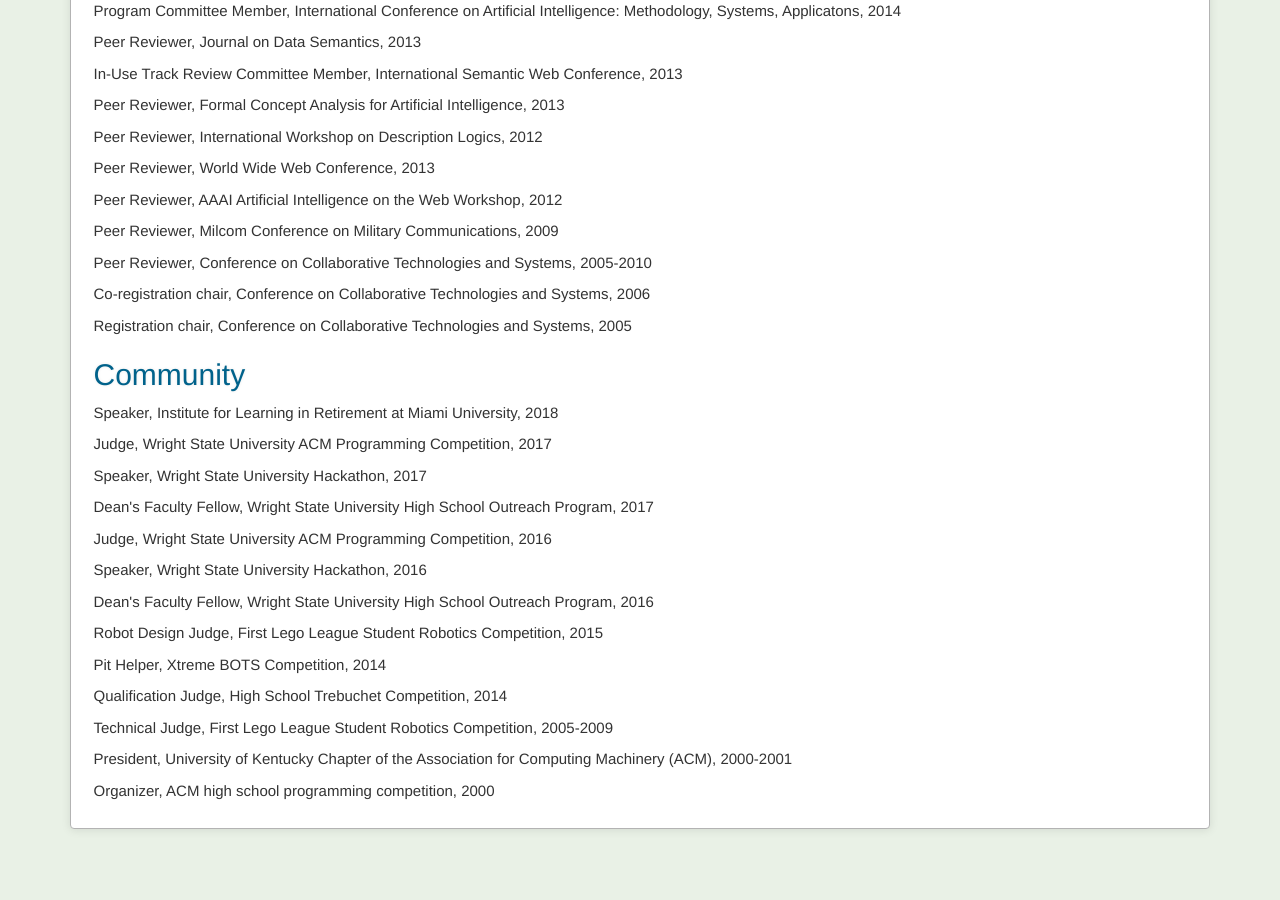
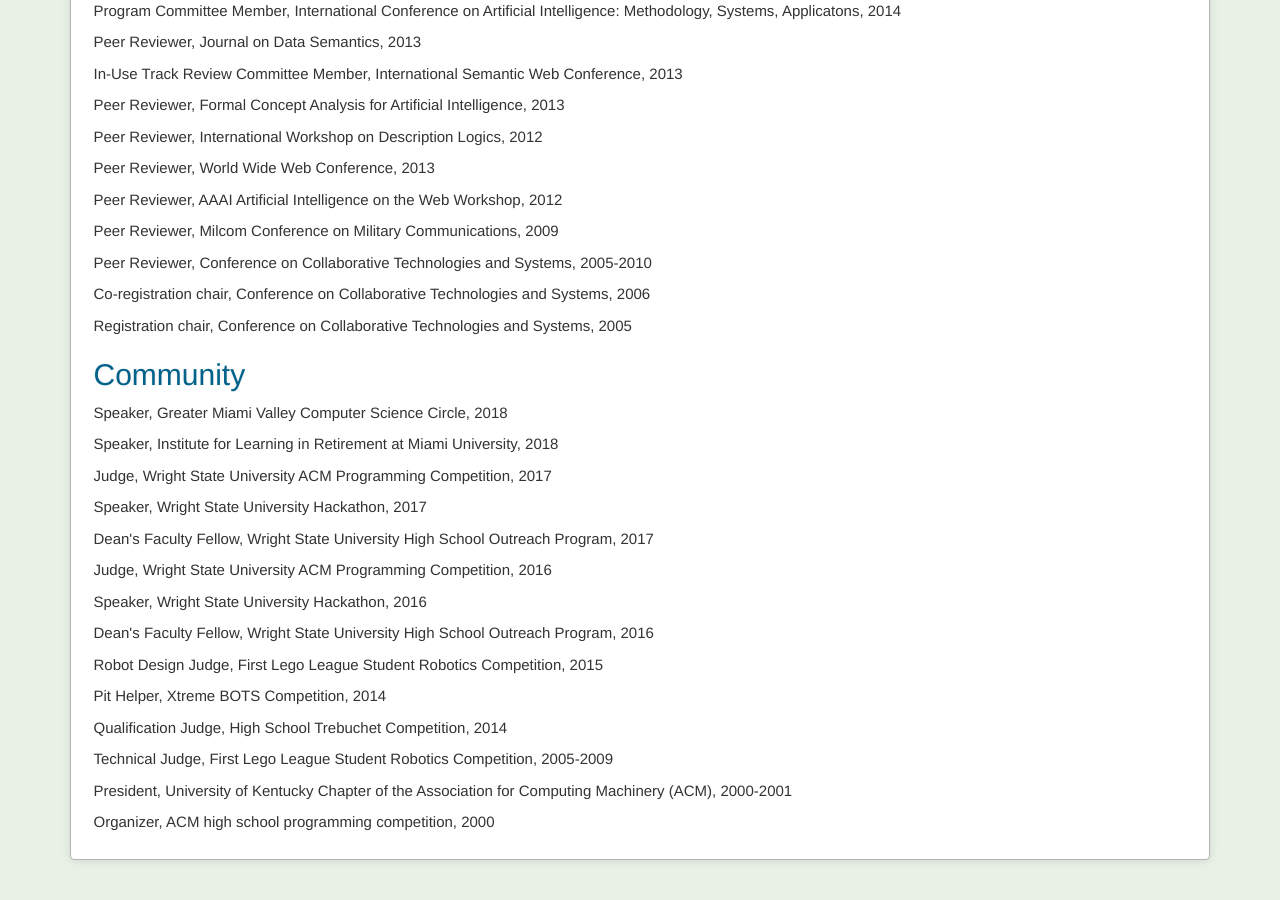
Before and after one commit to mcheatham/mcheatham.github.io, a Jekyll site: the page built from service.md, in a window 1280 px wide and 900 px high, scrolled down 1307 px. Built offline with Jekyll 4.4.1, drawn with Linux system fonts in a browser that asks for light colours; before the commit the page ends 2176 px from its top, so only the background shows below that.

Commit message:
Added GMVCSC speaking to service

```diff
--- a/_data/service.yaml
+++ b/_data/service.yaml
@@ -1,3 +1,8 @@
+- job: Speaker
+  organization: Greater Miami Valley Computer Science Circle
+  date: 2018
+  type: community
+
 - job: Speaker
   organization: Institute for Learning in Retirement at Miami University
   date: 2018
```
